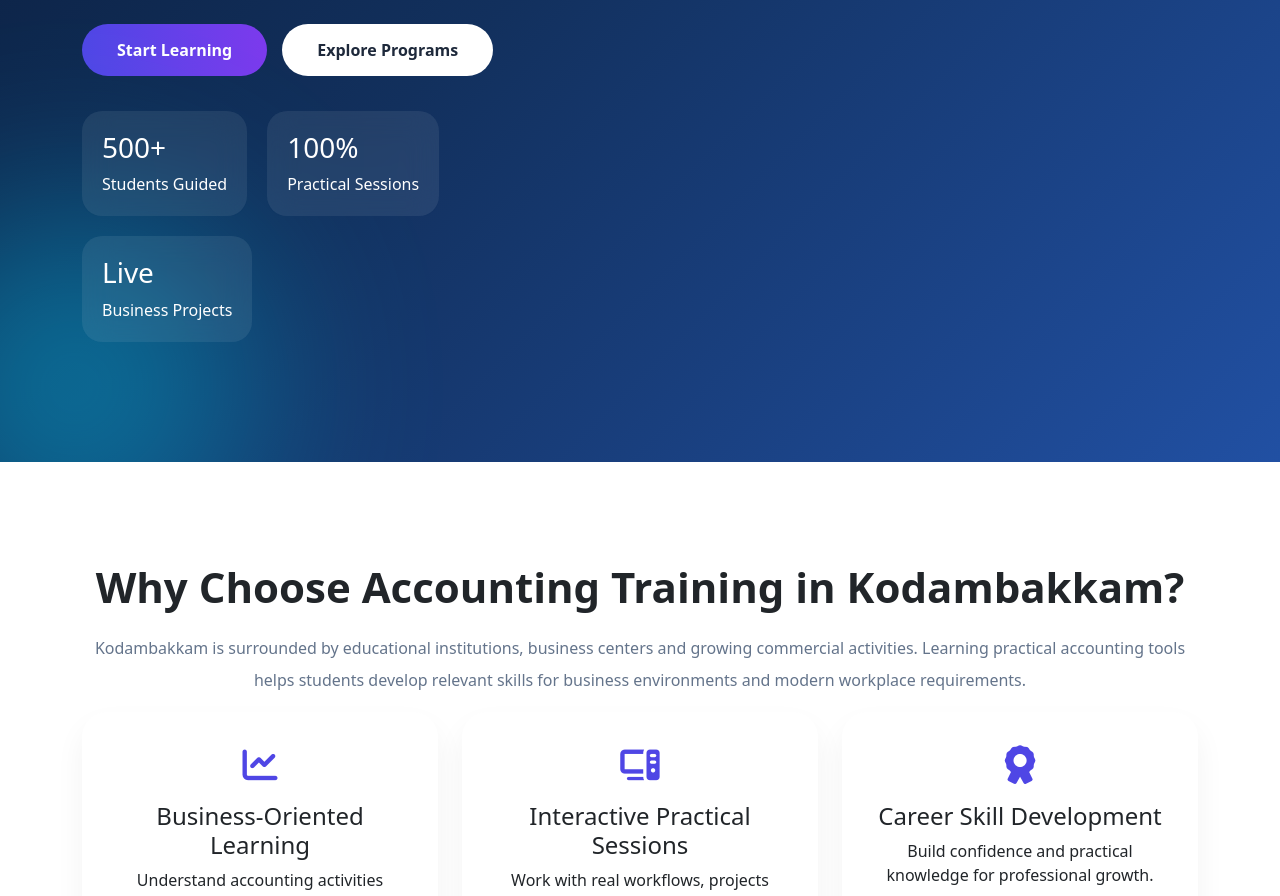
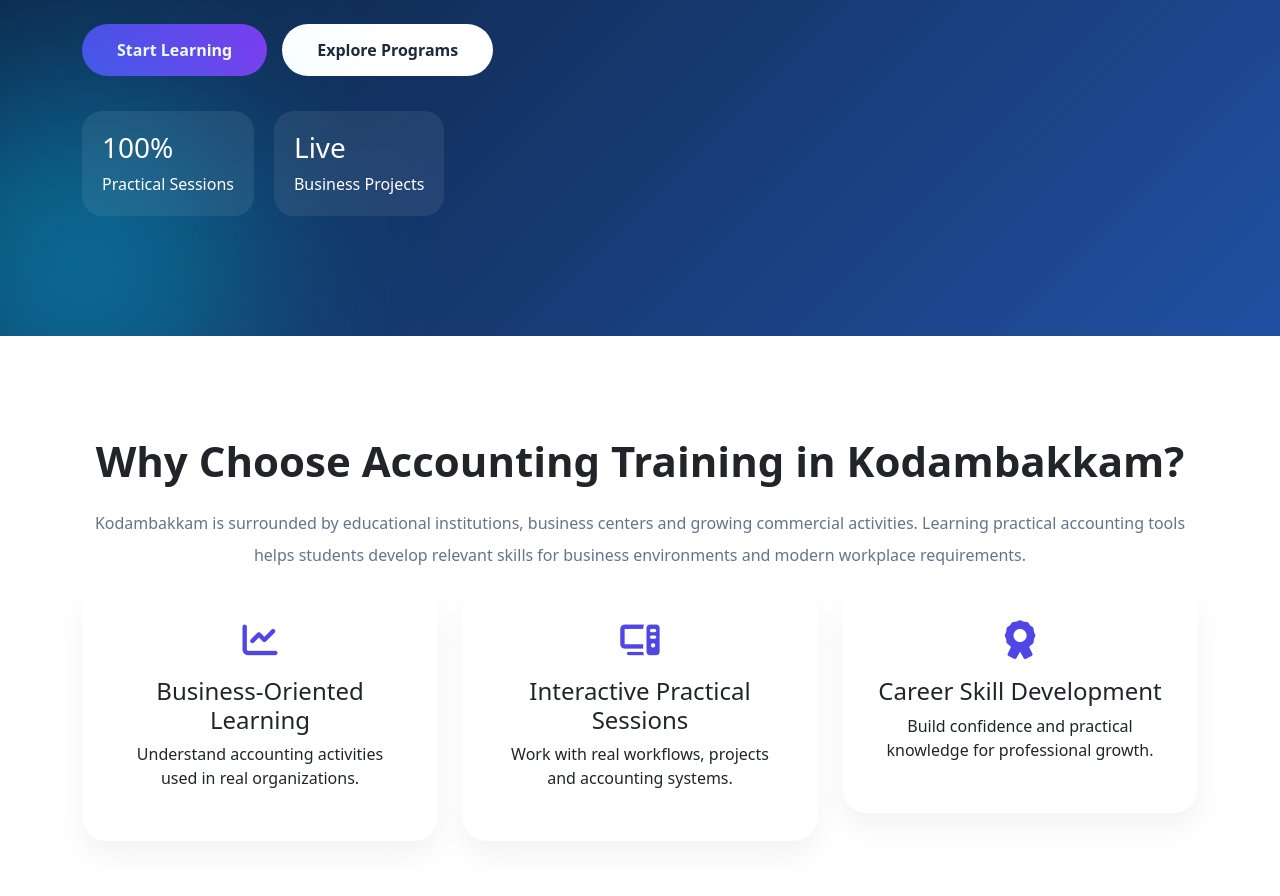
Before and after one commit to rltsolution2025/RLT-Tally, an Angular app: page /tally-training-institute-in-kodambakkam in a window 1280 px wide. Shown: the part 871-1767 px from the top of the page. Built offline with nearby package versions, Linux system fonts and the light colour scheme.

Commit message:
Change the content of kodambakkam Page

```diff
--- a/src/app/component/tally-kodambakkam/tally-kodambakkam.component.html
+++ b/src/app/component/tally-kodambakkam/tally-kodambakkam.component.html
@@ -29,11 +29,6 @@
         </div>
 
         <div class="hero-metrics">
-          <div class="metric-box">
-            <h3>500+</h3>
-            <span>Students Guided</span>
-          </div>
-
           <div class="metric-box">
             <h3>100%</h3>
             <span>Practical Sessions</span>
```
